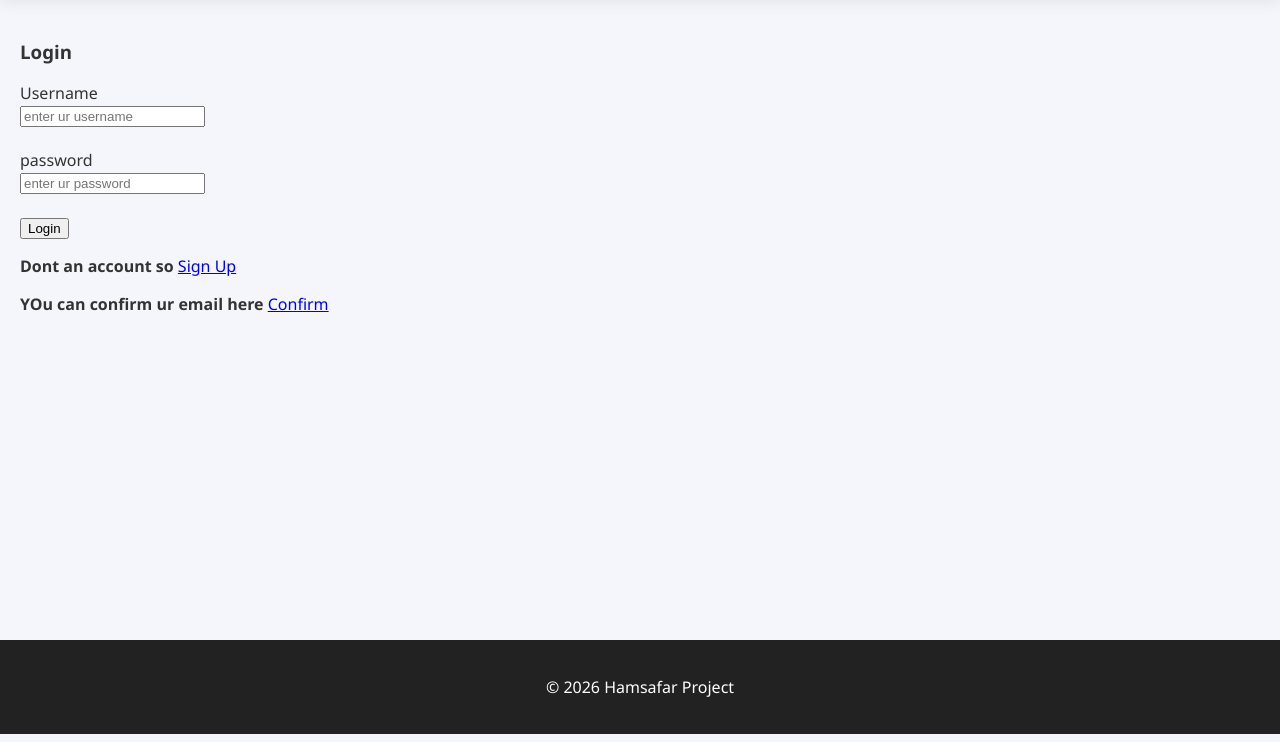
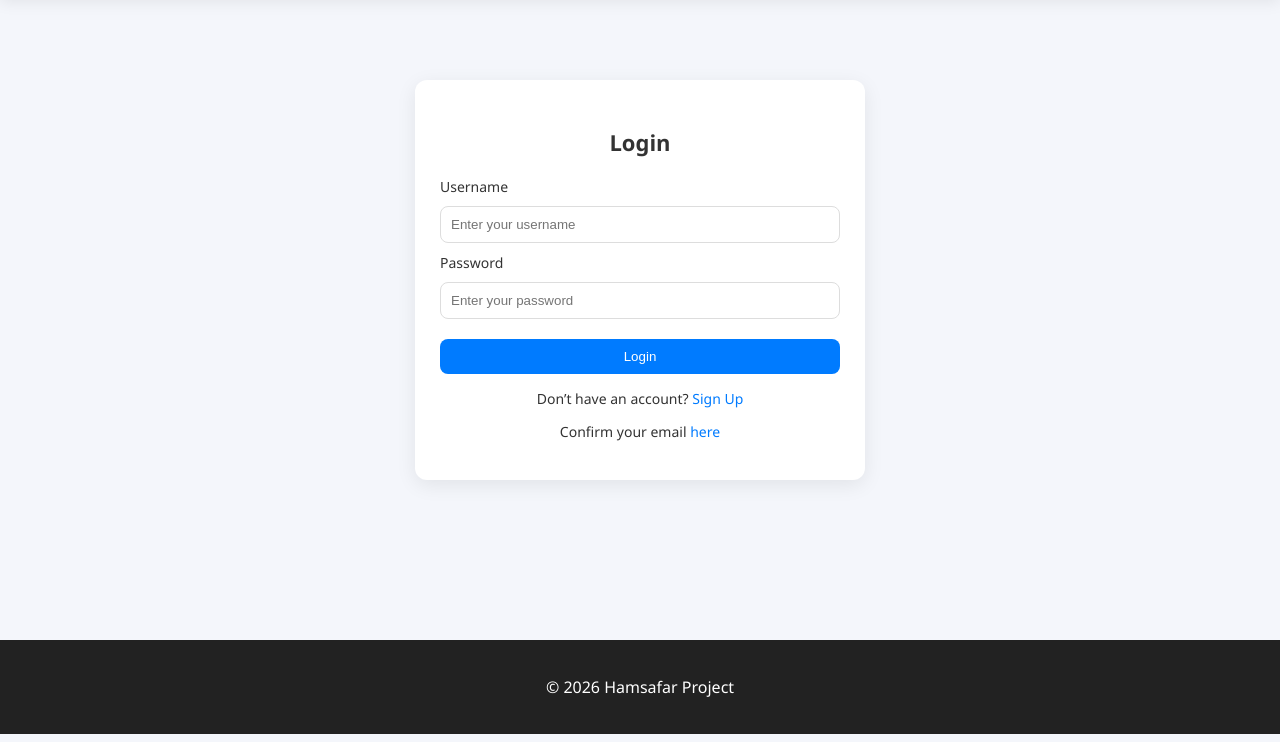
Before and after one commit to Xurwed9/hamsafar-backend, a Django app: page /accounts/login/ in a window 1280 px wide. Shown: the part 58-800 px from the top of the page. Run offline with Django 5.2, Linux system fonts and the light colour scheme.

Commit message:
style login

```diff
--- a/static/css/style.css
+++ b/static/css/style.css
@@ -174,3 +174,11 @@ body {
     from { opacity: 0; transform: translateY(10px); }
     to { opacity: 1; transform: translateY(0); }
 }
+
+
+.auth-container
+.auth-form
+.auth-input
+.auth-button
+.auth-error
+.auth-footer
--- a/templates/accounts/login.html
+++ b/templates/accounts/login.html
@@ -1,23 +1,55 @@
- {% extends "accounts/base.html" %}
+{% extends "accounts/base.html" %}
 
 {% block main %}
 
- <h3> Login </h3>
-    <form action="" method="post">
+<div class="auth-container">
+
+    <h3 class="auth-title">Login</h3>
+
+    <form action="" method="post" class="auth-form">
         {% csrf_token %}
-        <label for="username">Username</label> <br>
-        <input type="text" placeholder="enter ur username" name="username" required> <br> <br>
-        <label for="password">password</label> <br>
-        <input type="password" placeholder="enter ur password" name="password" required> <br> <br>
 
-        <button type="submit"> Login</button>
+        <label class="auth-label">Username</label>
+        <input
+            type="text"
+            name="username"
+            placeholder="Enter your username"
+            class="auth-input"
+            required
+        >
+
+        <label class="auth-label">Password</label>
+        <input
+            type="password"
+            name="password"
+            placeholder="Enter your password"
+            class="auth-input"
+            required
+        >
+
+        <button type="submit" class="auth-button">
+            Login
+        </button>
+
         {% if error %}
-            <p style="color: red;">{{error}}</p>
+            <p class="auth-error">{{ error }}</p>
         {% endif %}
     </form>
-    <div>
-        <p><strong>Dont an account so </strong> <a href="{% url  'register'  %}">Sign Up</a></p>
-        <p><strong>YOu can confirm ur email here </strong> <a href="{% url  'confirm'  %}">Confirm</a></p>
+
+    <div class="auth-footer">
+
+        <p>
+            Don’t have an account?
+            <a href="{% url 'register' %}" class="auth-link">Sign Up</a>
+        </p>
+
+        <p>
+            Confirm your email
+            <a href="{% url 'confirm' %}" class="auth-link">here</a>
+        </p>
 
     </div>
-{% endblock  %}
+
+</div>
+
+{% endblock %}
```
